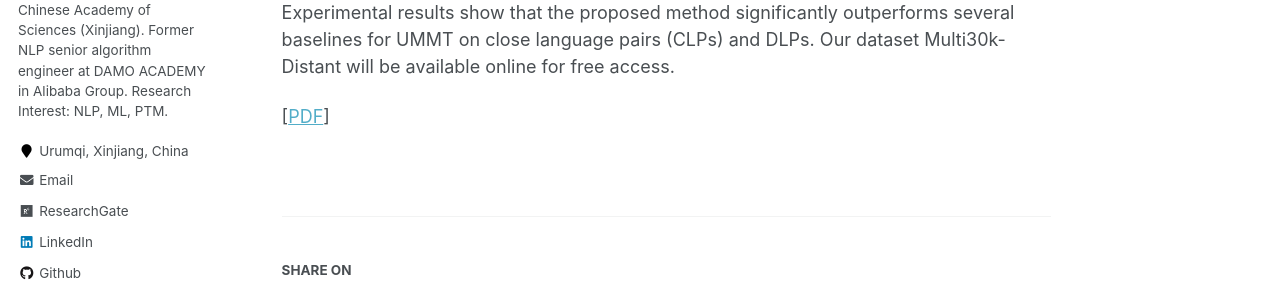
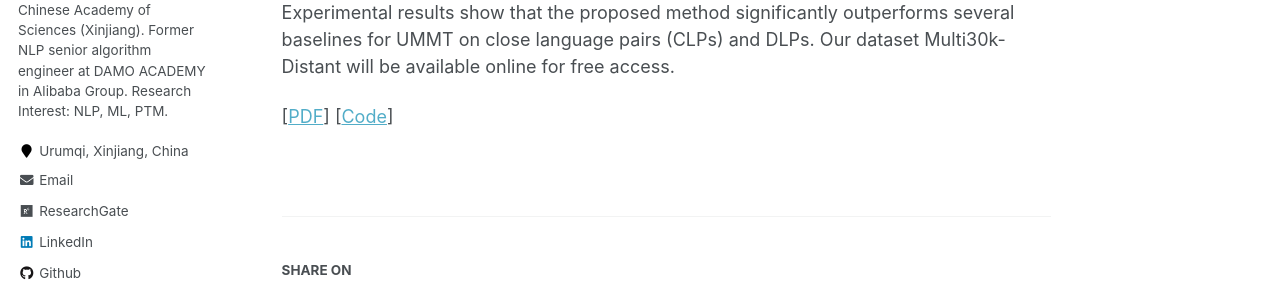
Before and after one commit to miradel51/miradel51.github.io, a Jekyll site: the page built from _publications/2024_emnlp_vision_pivot_lrlnmt.md.md, in a window 1280 px wide and 900 px high, scrolled down 629 px. Shown: the part 274-561 px from the top of the window. Built offline with Jekyll 4.4.1, drawn with Linux system fonts in a browser that asks for light colours; some web fonts are replaced.

Commit message:
Update 2024_emnlp_vision_pivot_lrlnmt.md.md
added the code links for emnlp24 findings paper

```diff
--- a/_publications/2024_emnlp_vision_pivot_lrlnmt.md.md
+++ b/_publications/2024_emnlp_vision_pivot_lrlnmt.md.md
@@ -27,4 +27,4 @@ Finally, we introduce informative multi-granularity image features to facilitate
 Experimental results show that the proposed method significantly outperforms several baselines for UMMT on close language pairs (CLPs) and DLPs.
 Our dataset Multi30k-Distant will be available online for free access.
 
-\[[PDF](https://www.researchgate.net/publication/384156771_Visual_Pivoting_Unsupervised_Multimodal_Machine_Translation_in_Low-Resource_Distant_Language_Pairs)\]
+\[[PDF](https://www.researchgate.net/publication/384156771_Visual_Pivoting_Unsupervised_Multimodal_Machine_Translation_in_Low-Resource_Distant_Language_Pairs)\] \[[Code](https://github.com/WUT-IDEA/VP-UMMT)\]
```
